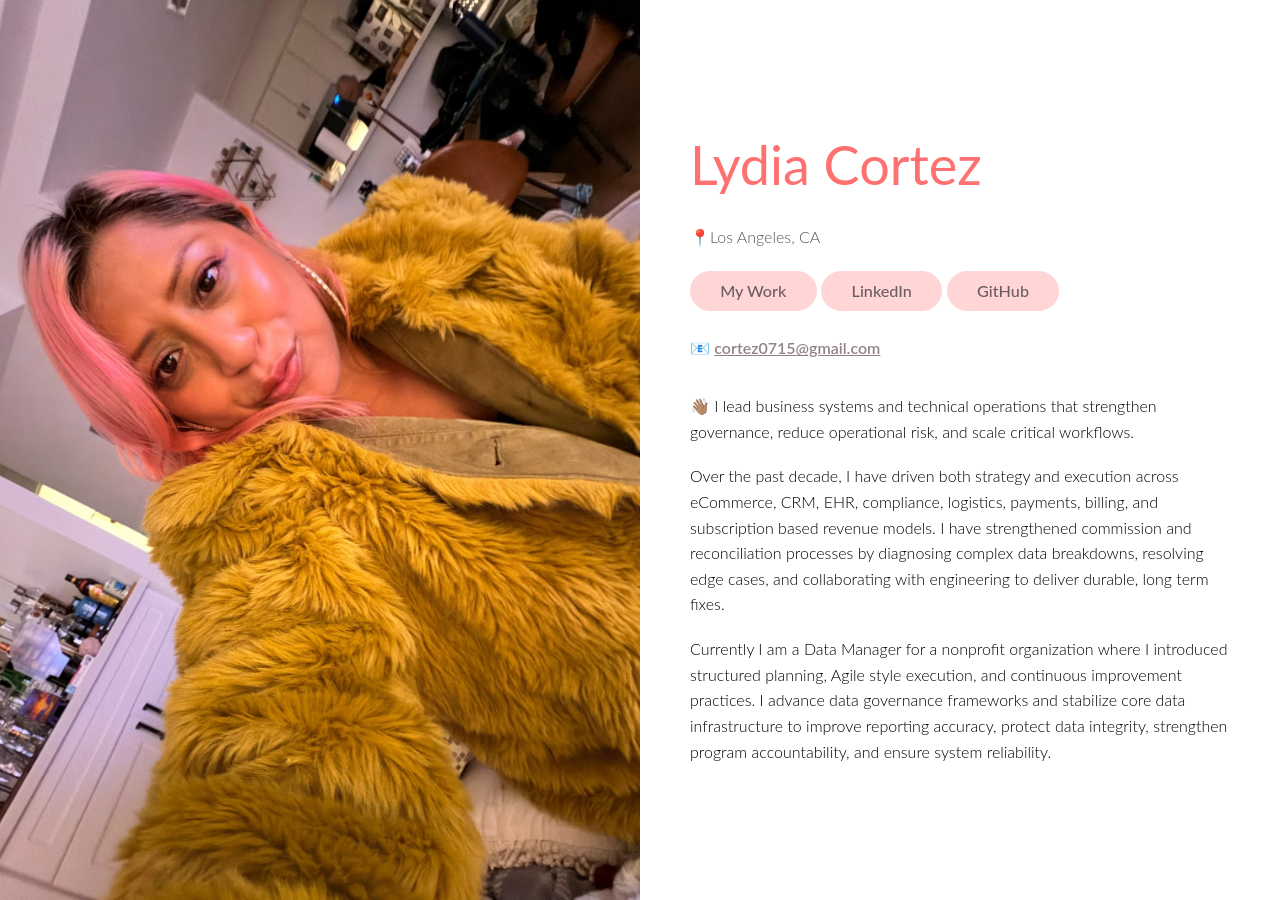
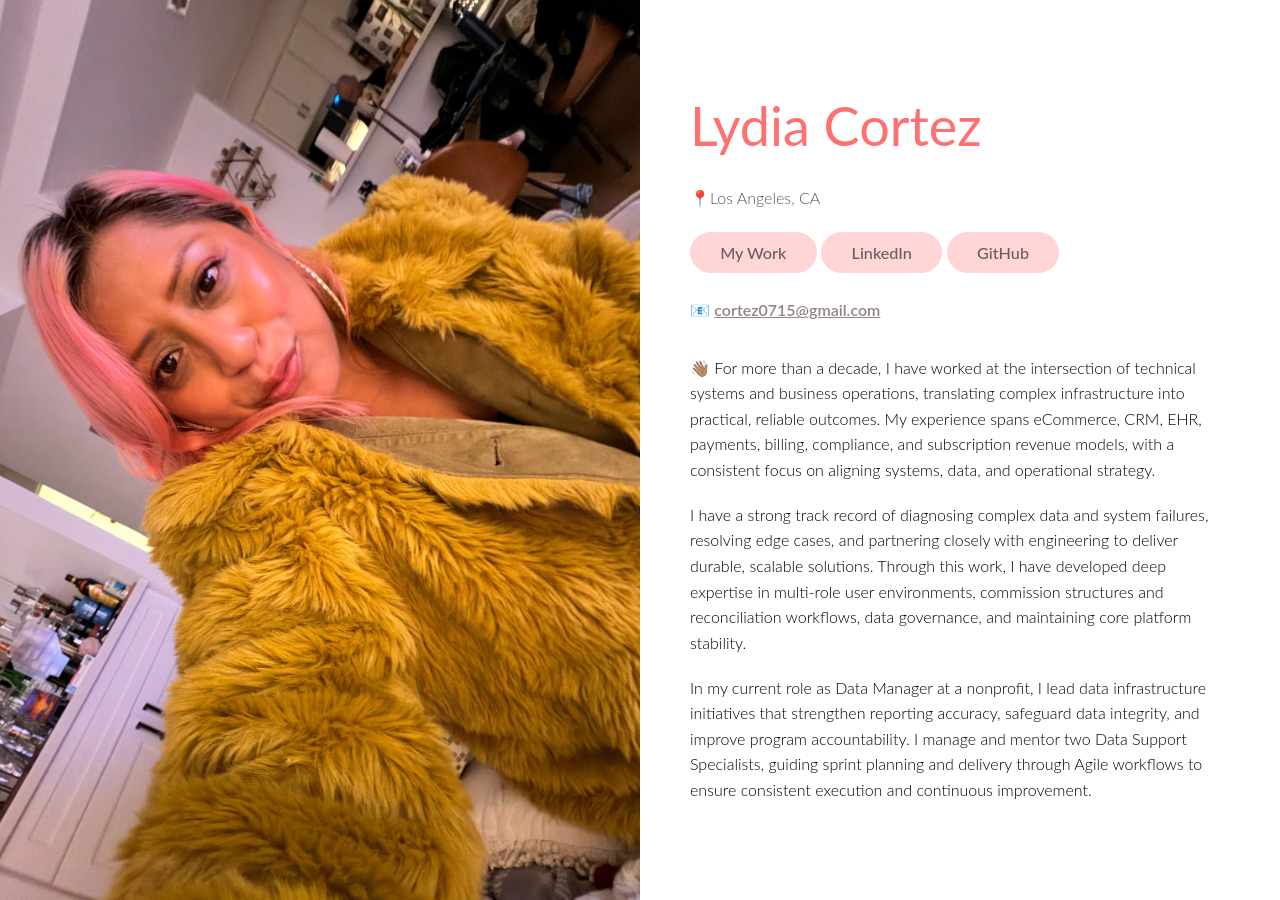
Before and after one commit to lylyco/lylyco.github.io, a Jekyll site: the page built from index.html, in a window 1280 px wide. Built offline with Jekyll 4.4.1, drawn with Linux system fonts in a browser that asks for light colours.

Commit message:
“biov2”

```diff
--- a/_config.yml
+++ b/_config.yml
@@ -29,22 +29,21 @@ content: |
   </div>
   <div class="bio">
       <p>
-      👋🏽 I lead business systems and technical operations that strengthen governance,
-      reduce operational risk, and scale critical workflows.
+      👋🏽 For more than a decade, I have worked at the intersection of technical systems and business operations, translating
+      complex infrastructure into practical, reliable outcomes. My experience spans eCommerce, CRM, EHR, payments, billing,
+      compliance, and subscription revenue models, with a consistent focus on aligning systems, data, and operational strategy.
       </p>
 
     <p>
-      Over the past decade, I have driven both strategy and execution across eCommerce, CRM, EHR, compliance,
-      logistics, payments, billing, and subscription based revenue models. I have strengthened commission and
-      reconciliation processes by diagnosing complex data breakdowns, resolving edge cases, and collaborating
-      with engineering to deliver durable, long term fixes.
+      I have a strong track record of diagnosing complex data and system failures, resolving edge cases, and partnering closely
+      with engineering to deliver durable, scalable solutions. Through this work, I have developed deep expertise in multi-role
+      user environments, commission structures and reconciliation workflows, data governance, and maintaining core platform stability.
     </p>
 
     <p>
-      Currently I am a Data Manager for a nonprofit organization where I introduced structured planning, Agile
-      style execution, and continuous improvement practices. I advance data governance frameworks and stabilize
-      core data infrastructure to improve reporting accuracy, protect data integrity, strengthen program accountability,
-      and ensure system reliability.
+      In my current role as Data Manager at a nonprofit, I lead data infrastructure initiatives that strengthen reporting accuracy, safeguard
+      data integrity, and improve program accountability. I manage and mentor two Data Support Specialists, guiding sprint planning and delivery
+      through Agile workflows to ensure consistent execution and continuous improvement.
     </p>
   </div>
 
@@ -58,3 +57,6 @@ half_side: right
 
 # Full layout
 full_text_position: right # left, right or center
+
+
+Here is the enhanced version:
```
